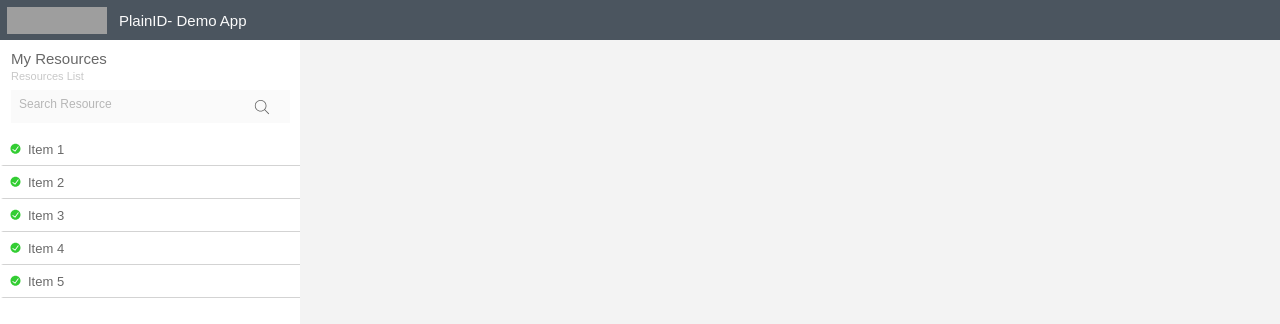
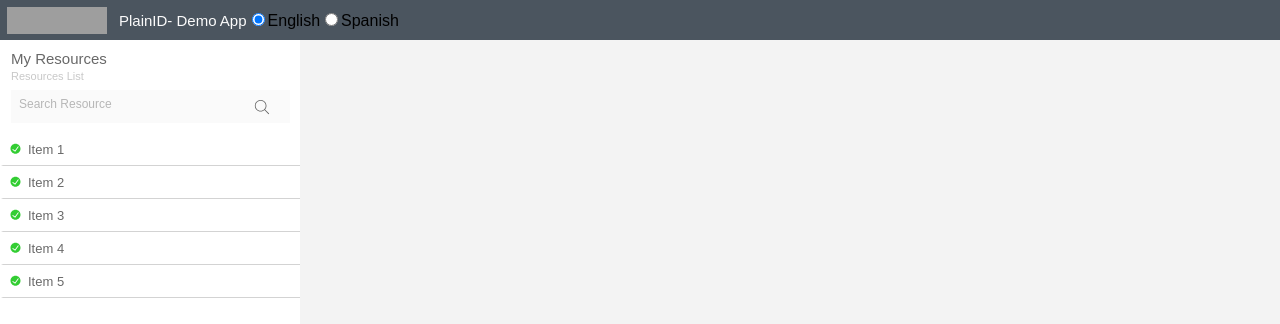
Before and after one commit to alexnlfm/frontend-translation-exercise-app, a React (Create React App) app: page / in a window 1280 px wide. Shown: the top 324 px of the page. Built offline with nearby package versions, Linux system fonts and the light colour scheme; grey boxes are pictures that could not be loaded.

Commit message:
Adding language selection radio button

```diff
--- a/src/App.js
+++ b/src/App.js
@@ -26,7 +26,8 @@ export default class App extends Component {
     }
 
     init = async () => {
-        await initTranslation({lang: 'en-US'});
+        const lang = this.state.currentLang;
+        await initTranslation({lang});
         this.setState({initCompleted: true});
     };
 
@@ -34,7 +35,15 @@ export default class App extends Component {
         initCompleted: false,
         resources: [],
         actions: [],
-        selectedResourceId: ''
+        selectedResourceId: '',
+        currentLang: 'en-US'
+    };
+
+    setLang = event => {
+        const newLang = event.target.value;
+        if (newLang !== this.state.currentLang) {
+            this.setState({currentLang: newLang});
+        }
     };
     setResources = resources => {
         this.setState({resources});
@@ -86,9 +95,10 @@ export default class App extends Component {
 
     render() {
         const {
-            state: {initCompleted, resources, actions, selectedResourceId},
+            state: {initCompleted, resources, actions, selectedResourceId, currentLang},
             filterResources,
-            selectResource
+            selectResource,
+            setLang
         } = this;
 
         const selectedResource = resources.find(
@@ -101,14 +111,16 @@ export default class App extends Component {
 
         const detailsViewProps = {
             resource: selectedResource,
-            resourceActions: selectedResourceActions
+            resourceActions: selectedResourceActions,
+            currentLang
         };
 
         const resourcesProps = {
             resources,
             filterResources,
             selectResource,
-            selectedResourceId
+            selectedResourceId,
+            currentLang
         };
 
         if (!initCompleted)
@@ -118,7 +130,7 @@ export default class App extends Component {
             <Suspense fallback={null}>
                 <GlobalStyle/>
                 <ApplicationContainer>
-                    <HeaderPanel/>
+                    <HeaderPanel currentLang={currentLang} setLang={setLang} />
                     <MainContainer>
                         <ResourcesContainer {...resourcesProps} />
                         <DetailsViewContainer {...detailsViewProps} />
--- a/src/components/DetailsViewWidget/DetailsViewWidget.js
+++ b/src/components/DetailsViewWidget/DetailsViewWidget.js
@@ -18,13 +18,13 @@ const ContentContainer = styled.div`
   flex: 1;
 `;
 
-export default function DetailsViewWidget({resource, resourceActions}) {
+export default function DetailsViewWidget({resource, resourceActions, currentLang}) {
     const {name: resourceName} = resource;
     return (
         <WidgetContainer>
             <DetailsHeader {...{resourceName}} />
             <ContentContainer>
-                <GeneralDetailsSection {...{resource}} />
+                <GeneralDetailsSection {...{resource}} lang={currentLang} />
                 <ActionsSection {...{resourceActions}} />
             </ContentContainer>
         </WidgetContainer>
--- a/src/components/HeaderPanel/HeaderPanel.js
+++ b/src/components/HeaderPanel/HeaderPanel.js
@@ -26,7 +26,7 @@ const HeaderPanelText = styled(HeaderText)`
   margin-left: 5px;
 `;
 
-export default function HeaderPanel() {
+export default function HeaderPanel({currentLang, setLang}) {
     const logoProps = {
         src: logo,
         alt: 'Logo'
@@ -35,6 +35,14 @@ export default function HeaderPanel() {
         <HeaderPanelContainer>
             <Logo {...logoProps} />
             <HeaderPanelText>PlainID- Demo App</HeaderPanelText>
+            <div>
+              <input type="radio" id="en-US" value="en-US" onClick={setLang} checked={currentLang === 'en-US'} />
+              <label for="en-US">English</label>
+            </div>
+            <div>
+              <input type="radio" id="es" value="es" onClick={setLang} checked={currentLang === 'es'}/>
+              <label for="es">Spanish</label>
+            </div>
         </HeaderPanelContainer>
     );
 }
--- a/src/containers/ResourcesContainer/ResourcesContainer.js
+++ b/src/containers/ResourcesContainer/ResourcesContainer.js
@@ -37,7 +37,7 @@ export default class ResourcesContainer extends React.Component {
 
     render() {
         const {
-            props: {resources, selectResource, selectedResourceId},
+            props: {resources, selectResource, selectedResourceId, currentLang},
             state: {filteredValue},
             onFilteredValueChange
         } = this;
@@ -53,7 +53,7 @@ export default class ResourcesContainer extends React.Component {
         return (
             <AsideContainer>
                 <FilterAndHeaderContainer>
-                    <ResourcesHeader/>
+                    <ResourcesHeader lang={currentLang} />
                     <ResourcesFilterField {...filterFieldProps} />
                 </FilterAndHeaderContainer>
                 <nav>
```
